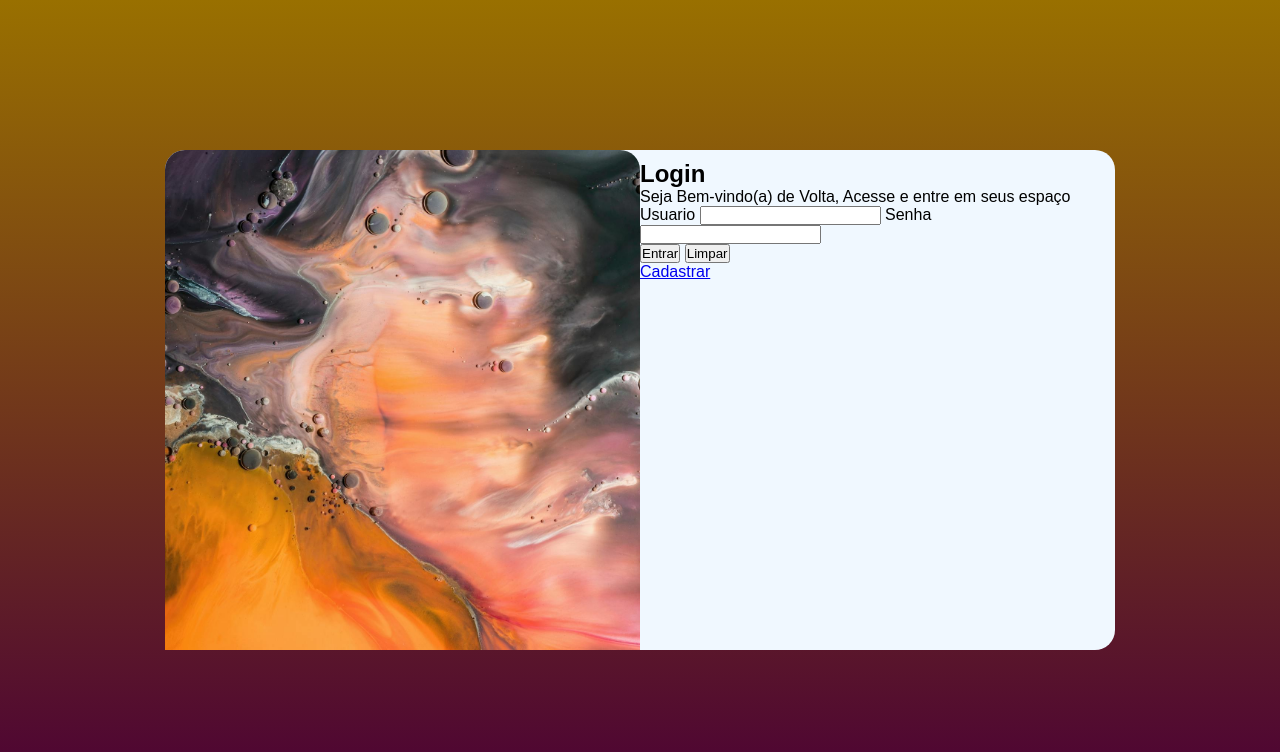
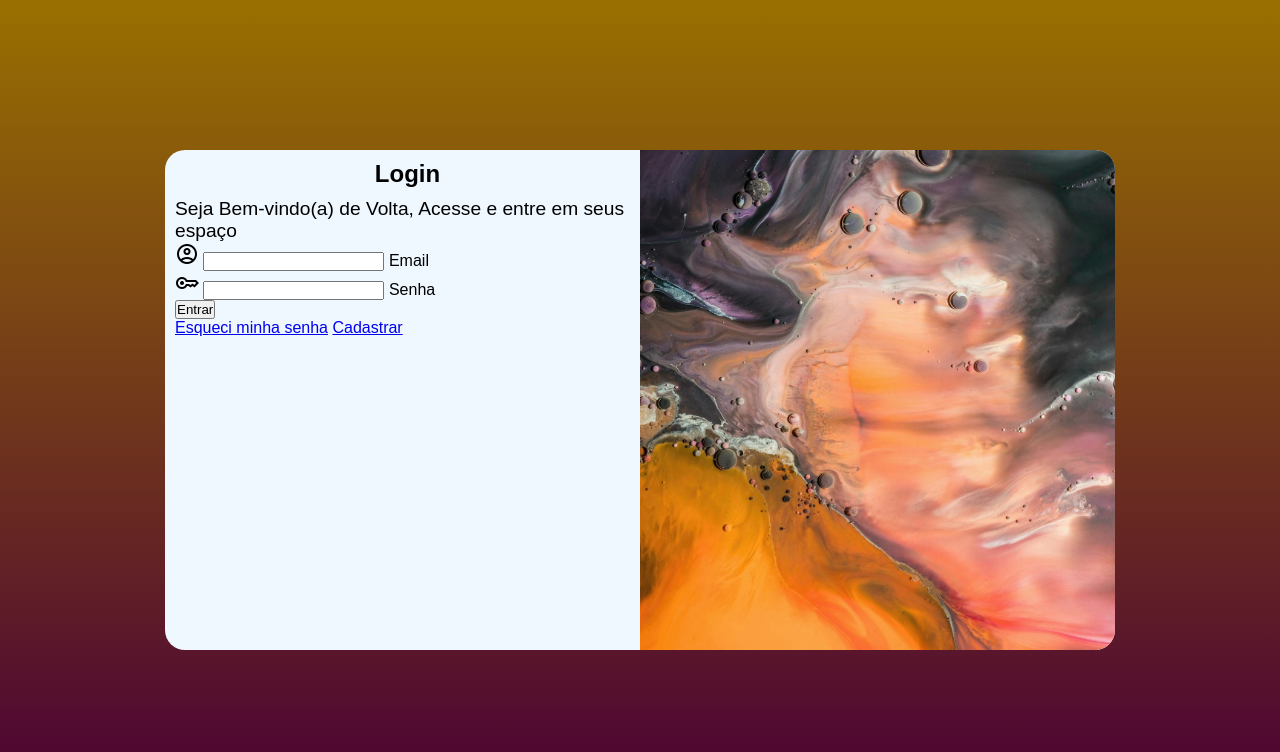
Before and after one commit to jerlyssonm/tela-login, a plain HTML site: page index.html in a window 1280 px wide. Drawn offline with nearby package versions, Linux system fonts and the light colour scheme.

Commit message:
formulario

```diff
--- a/index.html
+++ b/index.html
@@ -4,6 +4,7 @@
     <meta charset="UTF-8">
     <meta name="viewport" content="width=device-width, initial-scale=1.0">
     <title>Tela de Login</title>
+    <link href="https://fonts.googleapis.com/css2?family=Material+Symbols+Outlined" rel="stylesheet" />
     <link rel="stylesheet" href="style/style.css">
     <link rel="stylesheet" href="style/media-style.css">
 </head>
@@ -15,18 +16,28 @@
             <div id="form">
                 <h1>Login</h1>
                 <p>Seja Bem-vindo(a) de Volta, Acesse e entre em seus espaço</p>
-                <form action="login.php" method="post">
-                    <label for="iusuario">Usuario</label>
-                    <input type="text" name="usuario" id="iusuario" minlength="4" required>
+                <form action="login.php" method="post" autocomplete="on">
+                    <div class="campo">
+                        <span class="material-symbols-outlined">
+                        account_circle
+                        </span>
+                        <input type="email" name="usuario" id="iusuario" required autocomplete="email">
+                        <label for="iusuario">Email</label>
+                    </div>
 
-                    <label for="isenha">Senha</label>
-                    <input type="password" name="senha" id="isenha" required minlength="8" maxlength="20">
+                    <div class="campo">
+                        <span class="material-symbols-outlined">
+                        key
+                        </span>
+                        <input type="password" name="senha" id="isenha" required minlength="8" maxlength="20" autocomplete="current-password">
+                        <label for="isenha">Senha</label>
+                    </div>
 
                     <p>
                         <input type="submit" value="Entrar">
-                        <input type="reset" value="Limpar">
                     </p>
                     <p>
+                        <a href="recuperar">Esqueci minha senha</a>
                         <a href="cadastro" target="_self">Cadastrar</a>
                     </p>
                 </form>
--- a/style/media-style.css
+++ b/style/media-style.css
@@ -27,8 +27,16 @@
         width: 950px;
     }
     section#login > div#image{
-        float: left;
+        float: right;
         width: 50%;
         height: 100%;
+        border-radius: 0px  20px 20px 0px;
+    }
+    div#form > h1{
+        text-align: center;
+        margin-bottom: 10px;
+    }
+    div#form > p {
+        font-size: 1.2em;
     }
 }
--- a/style/style.css
+++ b/style/style.css
@@ -24,7 +24,7 @@ section#login{
     transform: translate(-50%, -50%);
 
     background-color: aliceblue;
-    width: 250px;
+    width: 255px;
     height: 500px;
     border-radius: 20px;
 
@@ -43,3 +43,11 @@ section#login > div#form{
     padding: 10px;
     display: block;
 }
+
+div#form > h1{
+    text-align: center;
+    margin-bottom: 10px;
+}
+div#form > p {
+    font-size: .8em;
+}
```
